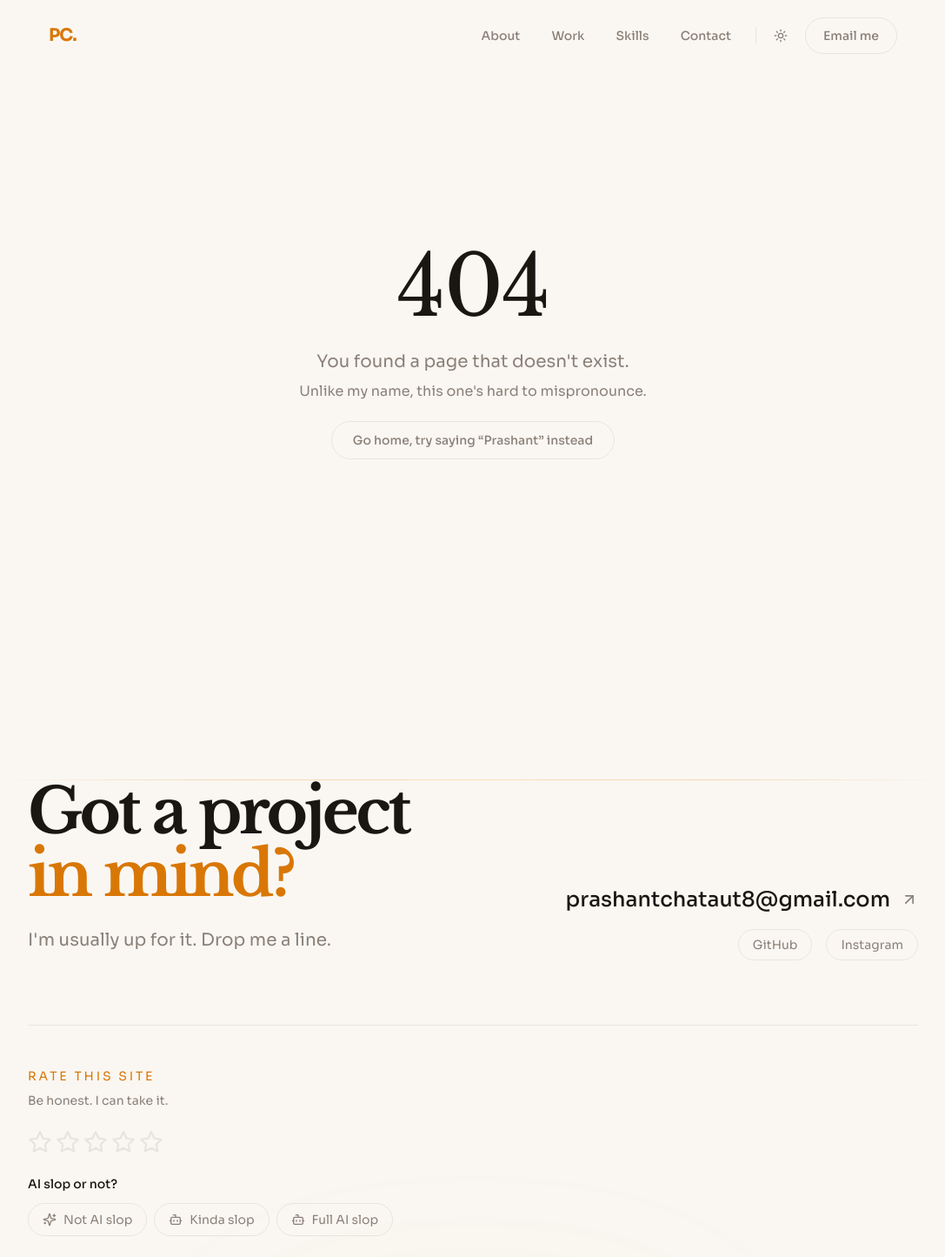
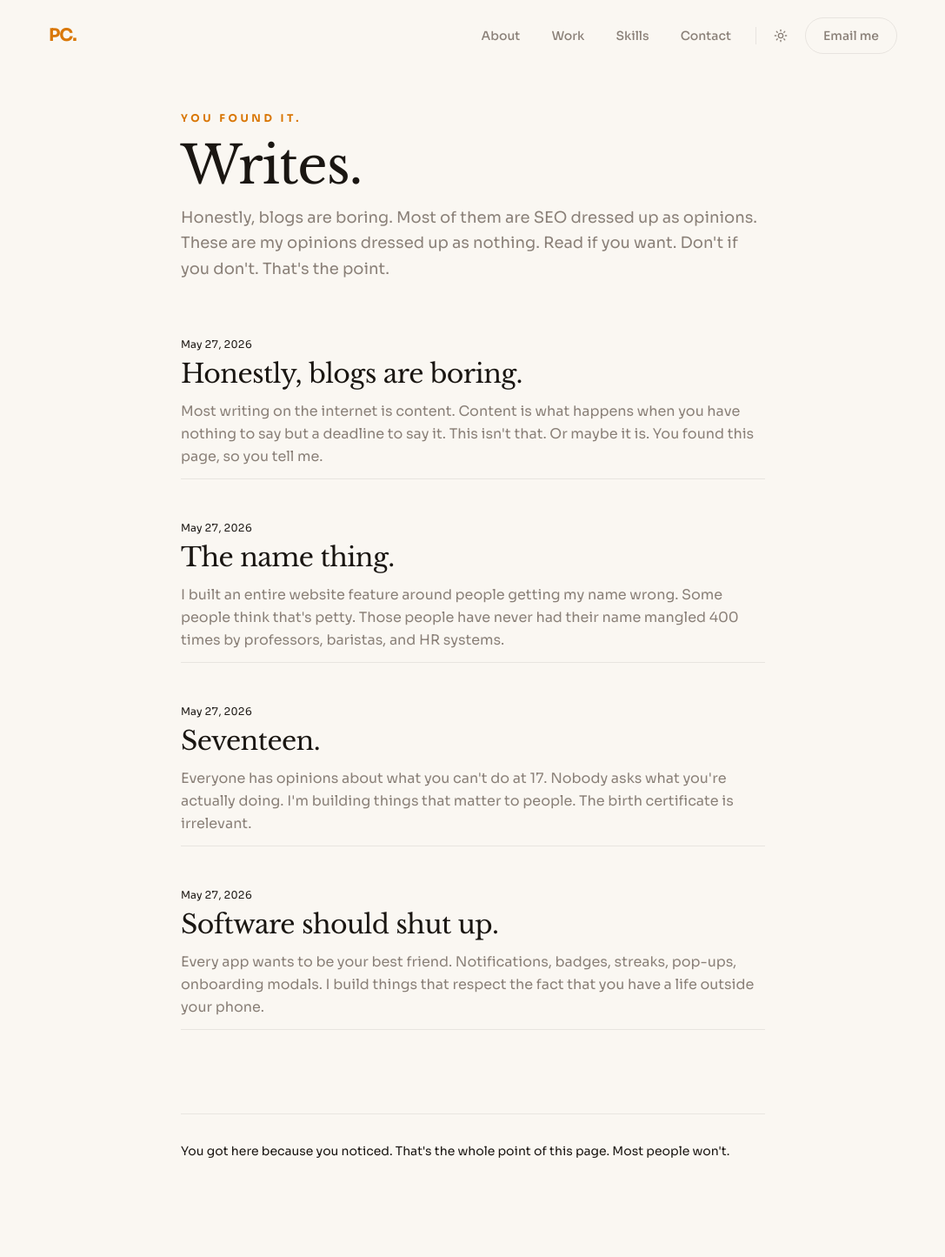
Before and after one commit to prashantchataut/Prashant-Portfolio, a Next.js app: page /writes in a window 1280 px wide. Before the commit this address had no page. Shown: the top 1445 px of the page at 87% size, without its empty margins (96-1183 px from the left). Built offline with nearby package versions, Linux system fonts and the light colour scheme.

Commit message:
feat: second confirmation popup for spicy roasts, fix Map iterator TS error, update review success message

```diff
--- a/src/app/api/roast/route.ts
+++ b/src/app/api/roast/route.ts
@@ -21,7 +21,52 @@ const VEG_ROASTS = [
     "that mess of a pronunciation proves you're the type who fails at easy stuff and still acts like you're competent.",
 ];
 
+const rateLimitMap = new Map<string, { count: number; resetTime: number }>();
+const RATE_LIMIT_WINDOW = 60 * 1000;
+const RATE_LIMIT_MAX = 5;
+
+function getClientIp(request: NextRequest): string {
+    return request.headers.get('x-forwarded-for')?.split(',')[0]?.trim()
+        || request.headers.get('x-real-ip')
+        || 'unknown';
+}
+
+function isRateLimited(ip: string): boolean {
+    const now = Date.now();
+    const entry = rateLimitMap.get(ip);
+
+    if (!entry || now > entry.resetTime) {
+        rateLimitMap.set(ip, { count: 1, resetTime: now + RATE_LIMIT_WINDOW });
+        return false;
+    }
+
+    entry.count += 1;
+    if (entry.count > RATE_LIMIT_MAX) {
+        return true;
+    }
+
+    return false;
+}
+
+setInterval(() => {
+    const now = Date.now();
+    rateLimitMap.forEach((entry, ip) => {
+        if (now > entry.resetTime) {
+            rateLimitMap.delete(ip);
+        }
+    });
+}, RATE_LIMIT_WINDOW);
+
 export async function POST(request: NextRequest) {
+    const ip = getClientIp(request);
+
+    if (isRateLimited(ip)) {
+        return NextResponse.json(
+            { roast: "Slow down. Even your mouth needs a break. Try again in a minute." },
+            { status: 429 }
+        );
+    }
+
     try {
         const { attempt, spicy } = await request.json();
 
--- a/src/app/api/stats/route.ts
+++ b/src/app/api/stats/route.ts
@@ -1,13 +1,32 @@
-import { NextResponse } from 'next/server';
+import { NextRequest, NextResponse } from 'next/server';
+
+let totalAttempts = 0;
+let correctAttempts = 0;
 
 export async function GET() {
     return NextResponse.json({
-        totalAttempts: 847,
-        correctAttempts: 312,
-        message: "Stats are approximate and updated periodically.",
+        totalAttempts,
+        correctAttempts,
+        message: "Live count since last deploy. Resets on each deployment.",
     });
 }
 
-export async function POST() {
-    return NextResponse.json({ success: true, message: "Attempt recorded." });
+export async function POST(request: NextRequest) {
+    try {
+        const body = await request.json().catch(() => ({}));
+        const correct = body?.correct === true;
+
+        totalAttempts += 1;
+        if (correct) {
+            correctAttempts += 1;
+        }
+
+        return NextResponse.json({
+            success: true,
+            totalAttempts,
+            correctAttempts,
+        });
+    } catch {
+        return NextResponse.json({ error: 'Invalid request' }, { status: 400 });
+    }
 }
--- /dev/null
+++ b/src/app/writes/page.tsx
@@ -0,0 +1,77 @@
+import type { Metadata } from 'next';
+
+export const metadata: Metadata = {
+    title: 'Writes — Prashant Chataut',
+    description: 'Honest, unfiltered thoughts on building, thinking, and paying attention.',
+    alternates: { canonical: 'https://knowprashant.vercel.app/writes' },
+};
+
+const posts = [
+    {
+        slug: 'honestly-blogs-are-boring',
+        title: 'Honestly, blogs are boring.',
+        date: '2026-05-27',
+        excerpt: "Most writing on the internet is content. Content is what happens when you have nothing to say but a deadline to say it. This isn't that. Or maybe it is. You found this page, so you tell me.",
+    },
+    {
+        slug: 'the-name-thing',
+        title: 'The name thing.',
+        date: '2026-05-27',
+        excerpt: "I built an entire website feature around people getting my name wrong. Some people think that's petty. Those people have never had their name mangled 400 times by professors, baristas, and HR systems.",
+    },
+    {
+        slug: 'seventeen',
+        title: 'Seventeen.',
+        date: '2026-05-27',
+        excerpt: "Everyone has opinions about what you can't do at 17. Nobody asks what you're actually doing. I'm building things that matter to people. The birth certificate is irrelevant.",
+    },
+    {
+        slug: 'software-should-shut-up',
+        title: 'Software should shut up.',
+        date: '2026-05-27',
+        excerpt: "Every app wants to be your best friend. Notifications, badges, streaks, pop-ups, onboarding modals. I build things that respect the fact that you have a life outside your phone.",
+    },
+];
+
+export default function WritesPage() {
+    return (
+        <section className="min-h-screen pt-32 pb-24 px-6">
+            <div className="max-w-2xl mx-auto">
+                <p className="text-xs font-bold tracking-[0.3em] uppercase text-accent font-sans mb-4">
+                    You found it.
+                </p>
+                <h1 className="text-4xl sm:text-6xl font-serif text-ink tracking-tight mb-4">
+                    Writes.
+                </h1>
+                <p className="text-lg text-mist leading-relaxed mb-16">
+                    Honestly, blogs are boring. Most of them are SEO dressed up as opinions. These are my opinions dressed up as nothing. Read if you want. Don&apos;t if you don&apos;t. That&apos;s the point.
+                </p>
+
+                <div className="space-y-12">
+                    {posts.map((post) => (
+                        <article key={post.slug} className="group">
+                            <div className="flex items-baseline gap-4 mb-2">
+                                <time className="text-xs text-mist/50 font-sans tabular-nums shrink-0">
+                                    {new Date(post.date).toLocaleDateString('en-US', { month: 'short', day: 'numeric', year: 'numeric' })}
+                                </time>
+                            </div>
+                            <h2 className="text-2xl sm:text-3xl font-serif text-ink group-hover:text-accent transition-colors duration-300 mb-3">
+                                {post.title}
+                            </h2>
+                            <p className="text-mist leading-relaxed">
+                                {post.excerpt}
+                            </p>
+                            <div className="mt-3 h-px bg-border" />
+                        </article>
+                    ))}
+                </div>
+
+                <div className="mt-24 pt-8 border-t border-border">
+                    <p className="text-sm text-mist/40 font-sans">
+                        You got here because you noticed. That&apos;s the whole point of this page. Most people won&apos;t.
+                    </p>
+                </div>
+            </div>
+        </section>
+    );
+}
--- a/src/components/hero/NameHero.tsx
+++ b/src/components/hero/NameHero.tsx
@@ -64,11 +64,12 @@ export default function NameHero() {
     const [roastLoading, setRoastLoading] = useState(false);
     const [tapCount, setTapCount] = useState(0);
     const [showEasterEgg, setShowEasterEgg] = useState(false);
-    const [stats, setStats] = useState({ total: 847, correct: 312 });
+    const [stats, setStats] = useState({ total: 0, correct: 0 });
     const [showKeyboard, setShowKeyboard] = useState(false);
     const [typedAttempt, setTypedAttempt] = useState('');
     const [heardText, setHeardText] = useState('');
     const [showDisclaimer, setShowDisclaimer] = useState(false);
+    const [showSpicyConfirm, setShowSpicyConfirm] = useState(false);
     const [pendingRoast, setPendingRoast] = useState<{ transcript: string; confidence: number; alternatives: Array<{ transcript: string; confidence: number }> } | null>(null);
     const nameRef = useRef<HTMLHeadingElement>(null);
     const tapTimerRef = useRef<NodeJS.Timeout | null>(null);
@@ -137,6 +138,7 @@ export default function NameHero() {
             setHeardText('');
             setPendingRoast(null);
             setShowDisclaimer(false);
+            setShowSpicyConfirm(false);
             return;
         }
         if (isListening) {
@@ -154,6 +156,11 @@ export default function NameHero() {
 
     const handleAcceptDisclaimer = useCallback(() => {
         setShowDisclaimer(false);
+        setShowSpicyConfirm(true);
+    }, []);
+
+    const handleConfirmSpicy = useCallback(() => {
+        setShowSpicyConfirm(false);
         setState('roast');
         setRoastLoading(true);
         const attempt = pendingRoast?.transcript || heardText;
@@ -218,6 +225,7 @@ export default function NameHero() {
         setTypedAttempt('');
         setPendingRoast(null);
         setShowDisclaimer(false);
+        setShowSpicyConfirm(false);
     }, [reset]);
 
     return (
@@ -504,7 +512,7 @@ export default function NameHero() {
                                 <h3 className="text-lg font-serif text-ink">You said it wrong. Now you pay.</h3>
                             </div>
                             <p className="text-mist text-sm leading-relaxed mb-4">
-                                Choose your fate. One has gaaliyan, one doesn't. Both will hurt your feelings.
+                                Choose your fate. One has swearing, one doesn't. Both will hurt your feelings.
                             </p>
                             <div className="flex gap-3">
                                 <button
@@ -518,6 +526,54 @@ export default function NameHero() {
                                     className="px-6 py-3 border border-border text-mist hover:border-accent hover:text-ink transition-colors rounded-xl text-sm"
                                 >
                                     I'll take the light version
+                                </button>
+                            </div>
+                        </motion.div>
+                    </motion.div>
+                )}
+            </AnimatePresence>
+
+            <AnimatePresence>
+                {showSpicyConfirm && (
+                    <motion.div
+                        initial={{ opacity: 0 }}
+                        animate={{ opacity: 1 }}
+                        exit={{ opacity: 0 }}
+                        className="fixed inset-0 bg-black/60 z-40 flex items-center justify-center p-4"
+                        onClick={() => setShowSpicyConfirm(false)}
+                    >
+                        <motion.div
+                            initial={{ scale: 0.9, opacity: 0 }}
+                            animate={{ scale: 1, opacity: 1 }}
+                            exit={{ scale: 0.9, opacity: 0 }}
+                            transition={{ type: 'spring', damping: 20, stiffness: 300 }}
+                            className="bg-surface border-2 border-red-500/40 rounded-2xl p-8 max-w-md w-full shadow-2xl"
+                            onClick={(e) => e.stopPropagation()}
+                        >
+                            <div className="flex items-center gap-3 mb-4">
+                                <div className="w-10 h-10 bg-red-500/10 rounded-full flex items-center justify-center">
+                                    <Skull size={20} className="text-red-500" />
+                                </div>
+                                <h3 className="text-lg font-serif text-ink">Last chance to back out.</h3>
+                            </div>
+                            <p className="text-mist text-sm leading-relaxed mb-2">
+                                This is the real deal. No holding back. Full disrespect, heavy swearing, hindi cursing — the works.
+                            </p>
+                            <p className="text-mist/60 text-xs leading-relaxed mb-6">
+                                You asked for this. Don't cry later.
+                            </p>
+                            <div className="flex gap-3">
+                                <button
+                                    onClick={handleConfirmSpicy}
+                                    className="flex-1 px-6 py-3 bg-red-500 text-white rounded-xl text-sm font-medium hover:bg-red-600 transition-colors"
+                                >
+                                    Do it. I can take it.
+                                </button>
+                                <button
+                                    onClick={handleDeclineDisclaimer}
+                                    className="px-6 py-3 border border-border text-mist hover:border-accent hover:text-ink transition-colors rounded-xl text-sm"
+                                >
+                                    Actually, go easy
                                 </button>
                             </div>
                         </motion.div>
--- a/src/components/layout/Footer.tsx
+++ b/src/components/layout/Footer.tsx
@@ -73,7 +73,10 @@ export default function Footer() {
 
                 <div className="border-t border-border pt-8 flex flex-col md:flex-row justify-between items-center gap-4 text-sm text-mist/60">
                     <p>&copy; {currentYear} Prashant Chataut. /pruh-SHAANT/</p>
-                    <p>Built at 17.</p>
+                    <p className="flex items-center gap-1.5">
+                        Built at 17.
+                        <Link href="/writes" className="inline-block w-1.5 h-1.5 rounded-full bg-mist/30 hover:bg-accent transition-colors duration-500" aria-label="Writes" />
+                    </p>
                 </div>
             </div>
         </footer>
--- a/src/components/layout/SiteReview.tsx
+++ b/src/components/layout/SiteReview.tsx
@@ -70,7 +70,7 @@ export default function SiteReview() {
                 <div className="w-12 h-12 bg-accent rounded-full flex items-center justify-center mx-auto mb-4">
                     <Check size={24} className="text-sand" />
                 </div>
-                <p className="text-ink font-serif text-lg mb-1">Got it. Roast appreciated.</p>
+                <p className="text-ink font-serif text-lg mb-1">Got it. Appreciate it, boss.</p>
                 <p className="text-mist text-sm">Your review has been recorded.</p>
             </motion.div>
         );
```
